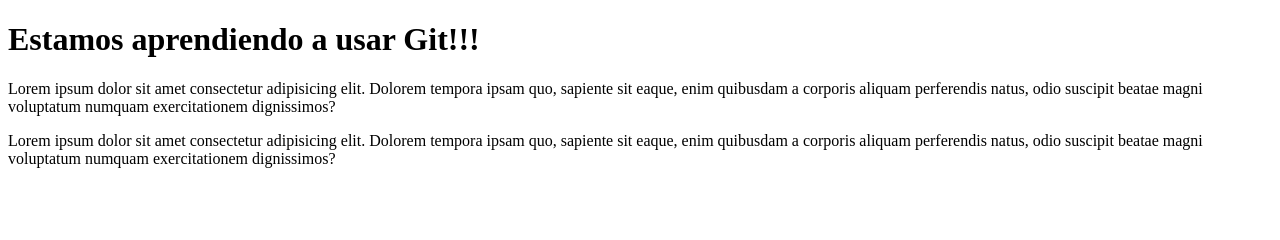
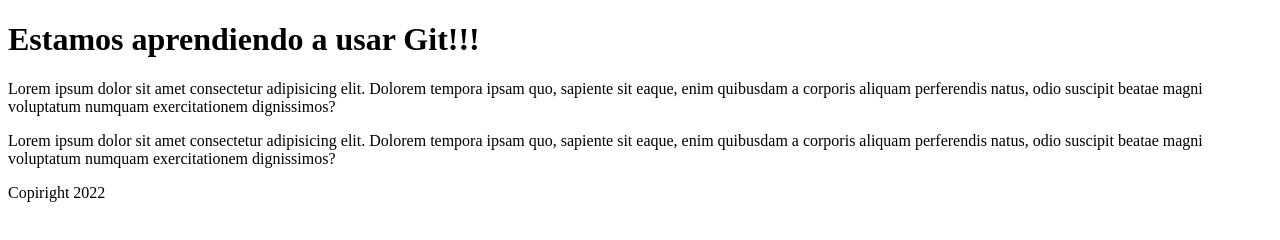
Before and after one commit to ahagrafica/git-session2, a plain HTML site: page index.html in a window 1280 px wide. Drawn offline with Linux system fonts and the light colour scheme.

Commit message:
create footer

```diff
--- a/index.html
+++ b/index.html
@@ -12,5 +12,9 @@
     <p>Lorem ipsum dolor sit amet consectetur adipisicing elit. Dolorem tempora ipsam quo, sapiente sit eaque, enim quibusdam a corporis aliquam perferendis natus, odio suscipit beatae magni voluptatum numquam exercitationem dignissimos?</p>
 
     <p>Lorem ipsum dolor sit amet consectetur adipisicing elit. Dolorem tempora ipsam quo, sapiente sit eaque, enim quibusdam a corporis aliquam perferendis natus, odio suscipit beatae magni voluptatum numquam exercitationem dignissimos?</p>
+
+    <footer>
+        <p>Copiright 2022</p>
+    </footer>
 </body>
 </html>
```
